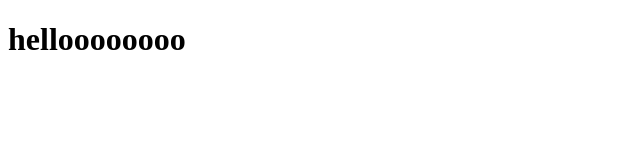
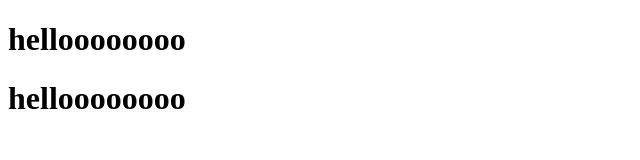
Before and after one commit to JohnAriel60/wpu-git-test, a plain HTML site: page index.html in a window 1280 px wide. Shown: the whole page, without its empty margins (0-640 px from the left). Drawn offline with Linux system fonts and the light colour scheme.

Commit message:
index.html update

```diff
--- a/index.html
+++ b/index.html
@@ -5,5 +5,6 @@
 </head>
 <body>
 <h1>helloooooooo</h1>
+<h1>helloooooooo</h1>
 </body>
 </html>
```
